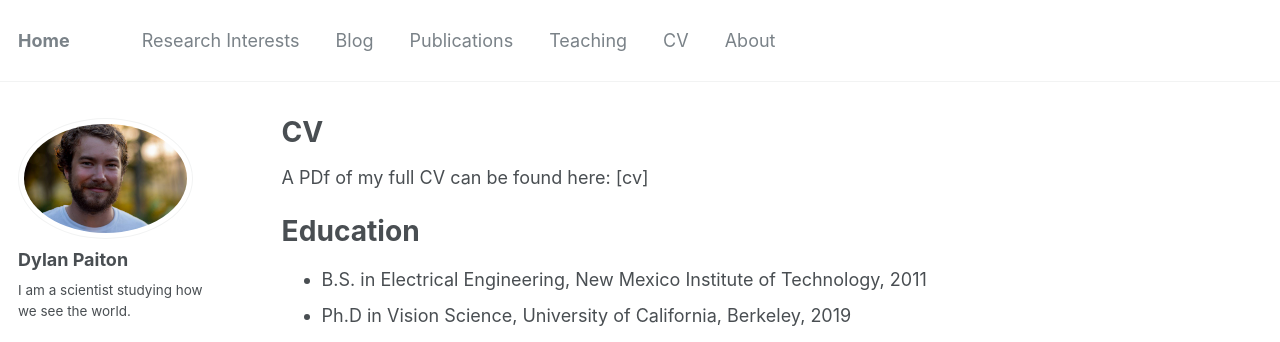
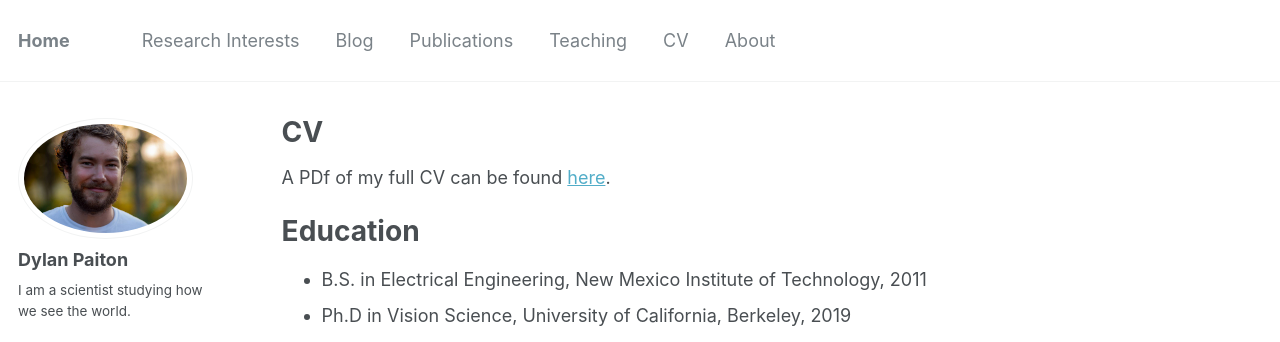
Before and after one commit to dpaiton/dpaiton.github.io, a Jekyll site: the page built from _pages/cv.md, in a window 1280 px wide and 900 px high. Shown: the top 342 px of the window. Built offline with Jekyll 4.4.1, drawn with Linux system fonts in a browser that asks for light colours.

Commit message:
adds cv link

```diff
--- a/_pages/cv.md
+++ b/_pages/cv.md
@@ -9,7 +9,7 @@ redirect_from:
 
 {% include base_path %}
 
-A PDf of my full CV can be found here: [cv]
+A PDf of my full CV can be found [here](/files/paiton-cv.pdf).
 
 Education
 ======
```
Also changed, not shown: 4 other files.
